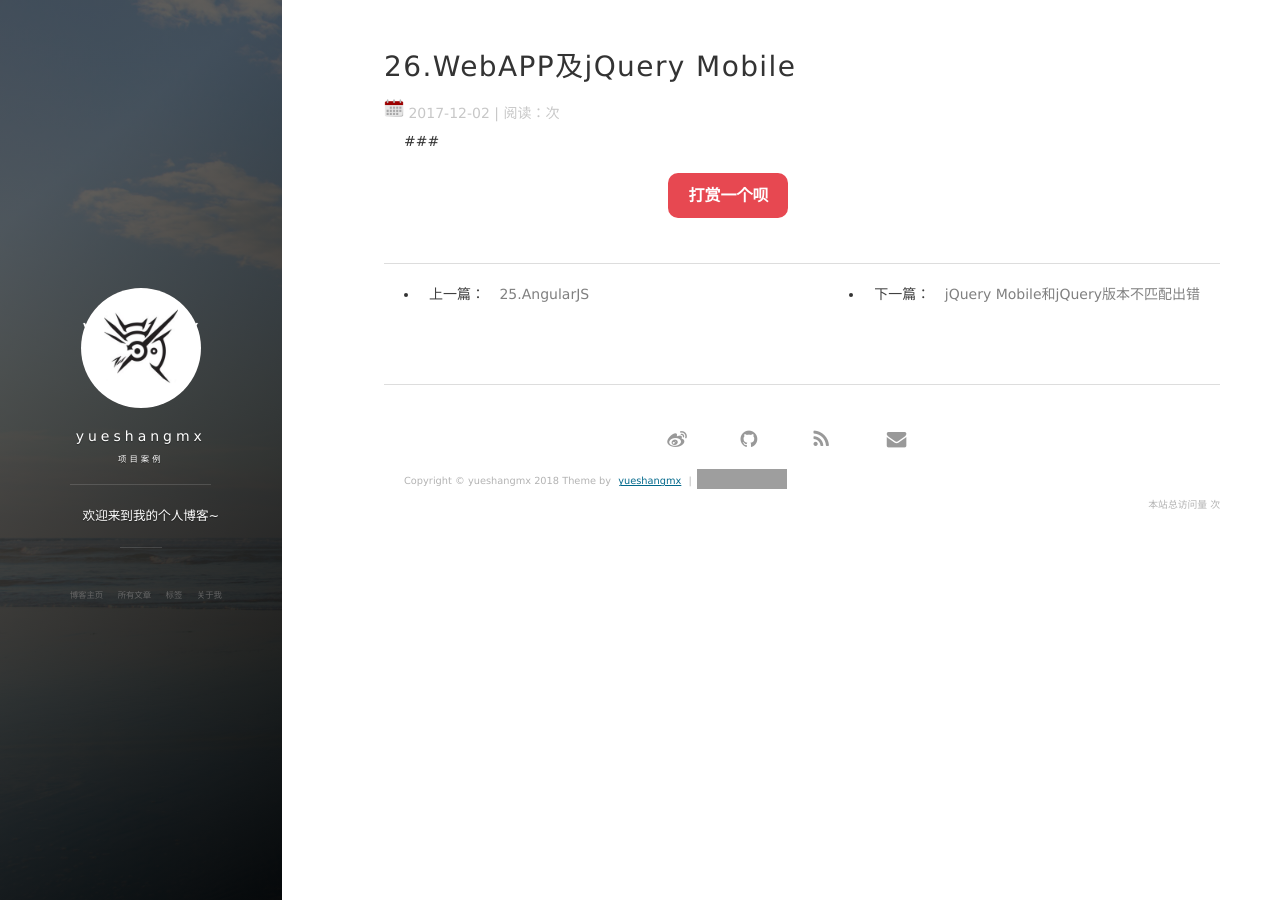
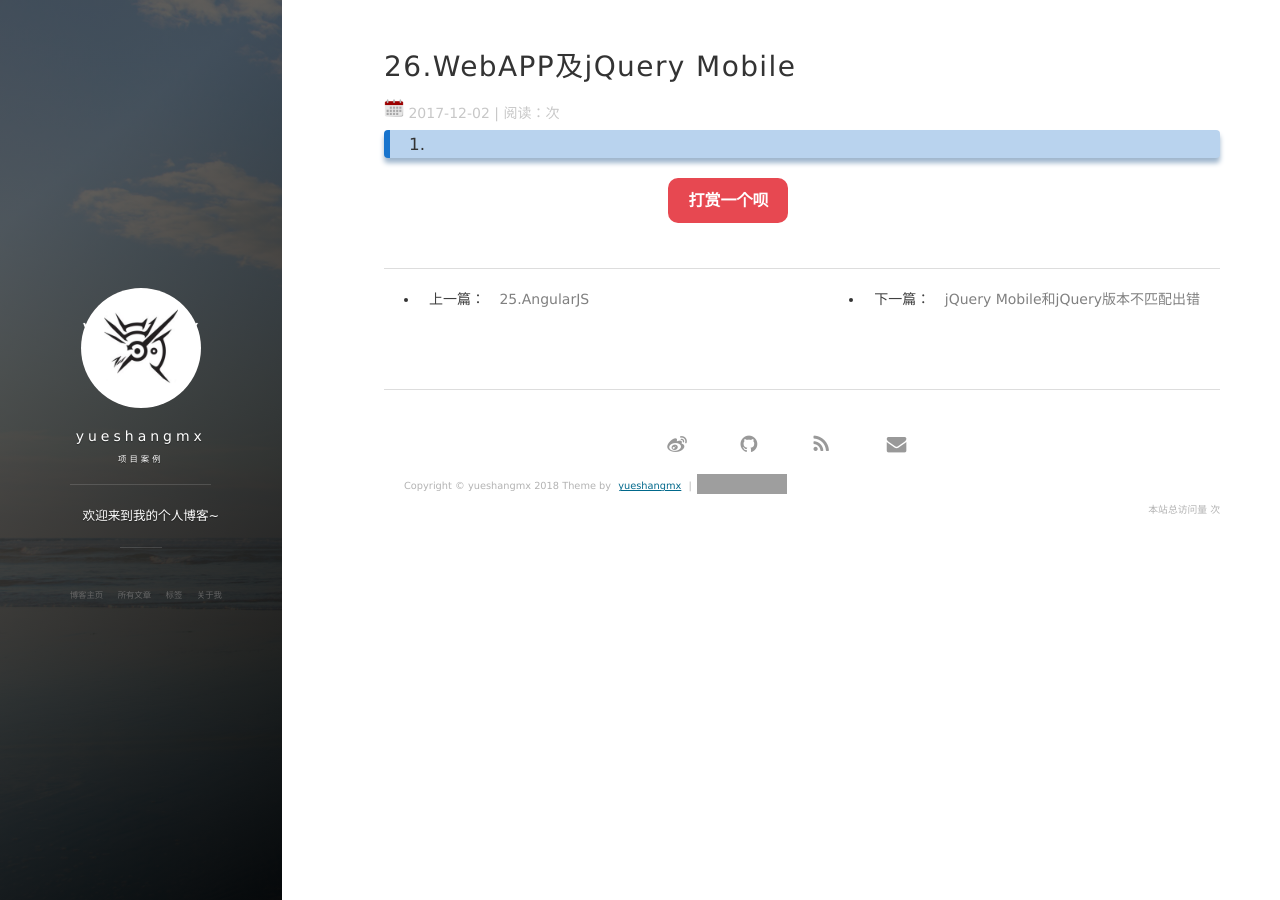
Before and after one commit to yueshangmx/yueshangmx.github.io, a Jekyll site: the page built from _posts/2017-12-02-WebAPP及JQM.md, in a window 1280 px wide. Built offline with Jekyll 4.4.1, drawn with Linux system fonts in a browser that asks for light colours; nearby versions of some CDN libraries; comment, search, counter and statistics services are not loaded; grey boxes are pictures that could not be loaded.

```diff
--- a/_posts/2017-12-02-WebAPP及JQM.md
+++ b/_posts/2017-12-02-WebAPP及JQM.md
@@ -6,4 +6,4 @@
 tags: 笔记
 ---
 
-###
+### 1.
```
Also changed, not shown: _posts/2017-09-01-HTML所有标签.md (+1 -1 lines).
